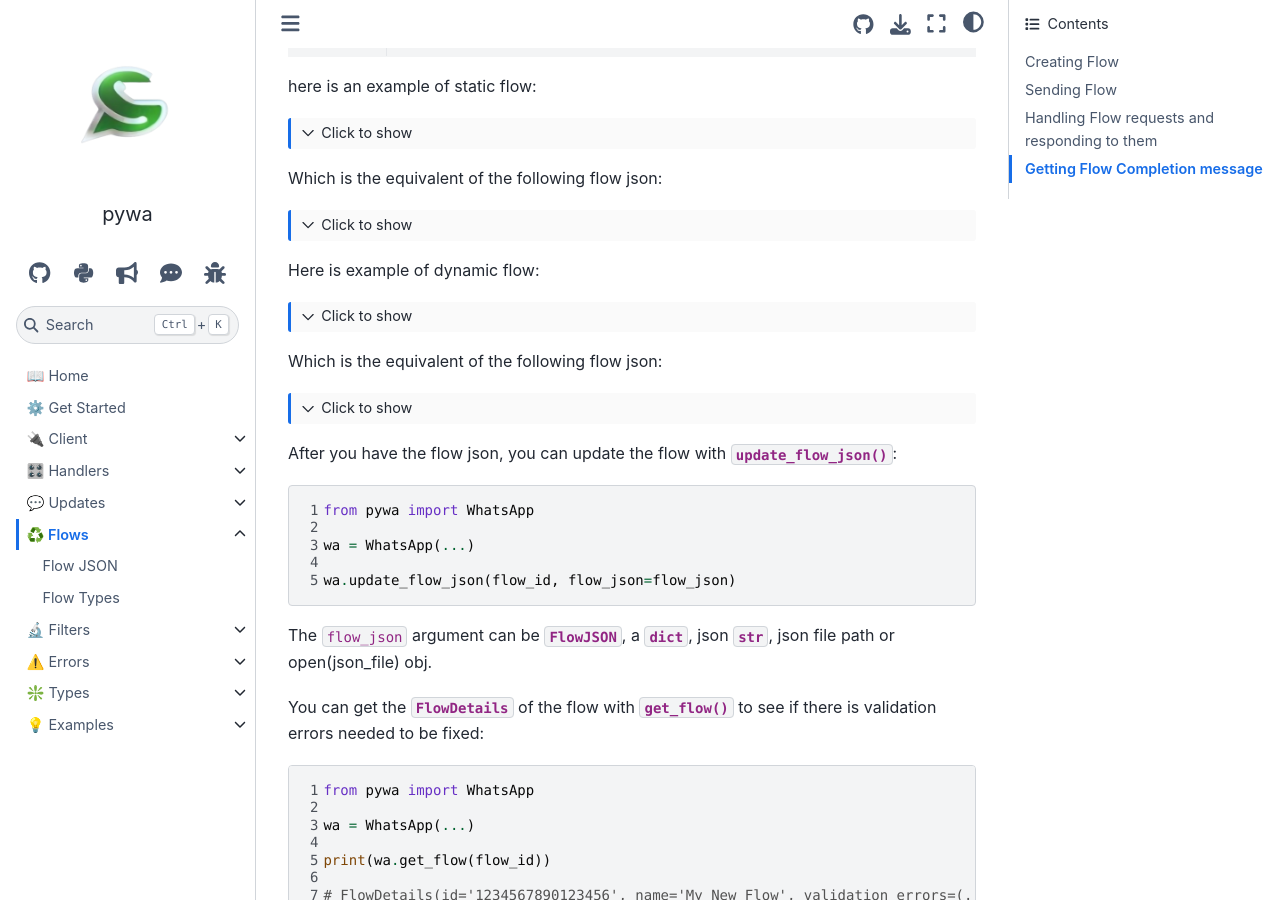
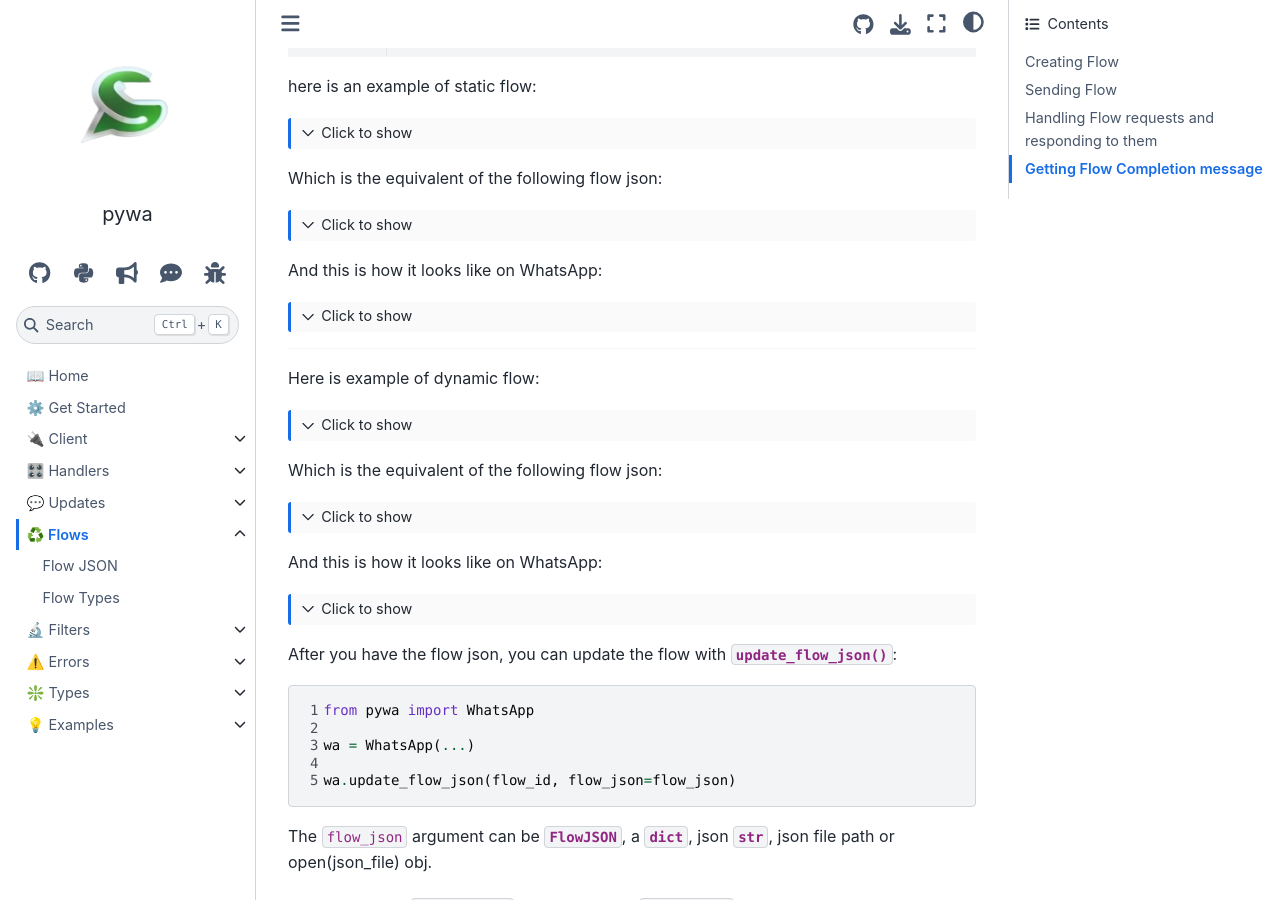
Before and after one commit to david-lev/pywa, a Sphinx documentation site: the page built from docs/source/content/flows/overview.rst, in a window 1280 px wide and 900 px high, scrolled down 2215 px. Built offline with Sphinx 7.4.7 and the Sphinx Book theme 1.1.4, drawn with Linux system fonts in a browser that asks for light colours.

```diff
--- a/docs/source/content/flows/overview.rst
+++ b/docs/source/content/flows/overview.rst
@@ -214,6 +214,17 @@ Which is the equivalent of the following flow json:
           ]
         }
 
+And this is how it looks like on WhatsApp:
+
+.. toggle::
+
+    .. image:: ../../../../_static/guides/static-sign-up-screen.webp
+        :alt: Static Sign Up Screen
+        :width: 50%
+
+==================
+
+
 Here is example of dynamic flow:
 
 .. toggle::
@@ -361,6 +372,14 @@ Which is the equivalent of the following flow json:
                 }
             ]
         }
+
+And this is how it looks like on WhatsApp:
+
+.. toggle::
+
+    .. image:: ../../../../_static/guides/dynamic-sign-up-screen.webp
+        :alt: Dynamic Sign Up Screen
+        :width: 50%
 
 After you have the flow json, you can update the flow with :meth:`~pywa.client.WhatsApp.update_flow_json`:
 
```
Also changed, not shown: docs/source/content/examples/sign_up_flow.rst (+25 -26 lines), docs/static/guides/dynamic-sign-up-screen.webp (added), docs/static/guides/sign-up-flow.webp (added), docs/static/guides/static-sign-up-screen.webp (added).
